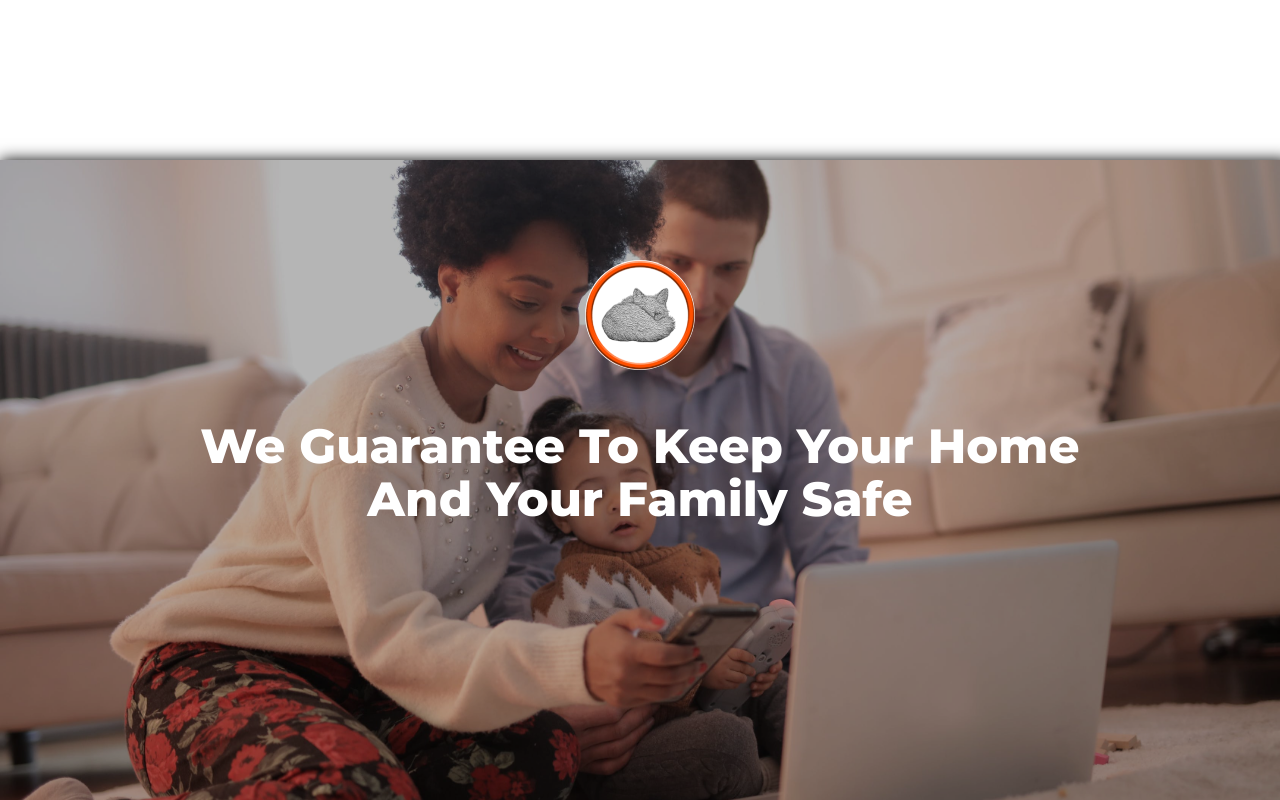
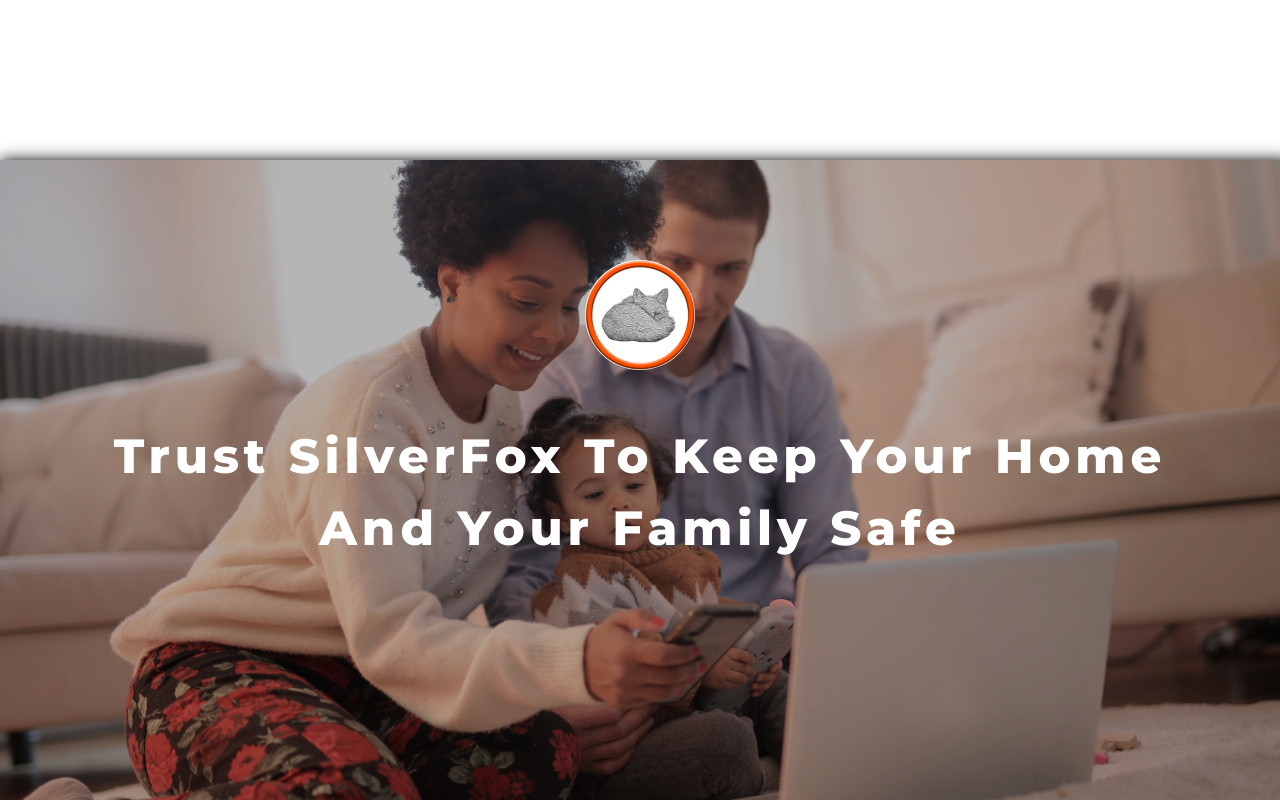
Before and after one commit to iamjmitch/silverfox, a Gatsby site: page / in a window 1280 px wide. Shown: the part 2192-2992 px from the top of the page. Built offline with nearby package versions, Linux system fonts and the light colour scheme; Gatsby itself is replaced by a stand-in of ours.

Commit message:
css tweak

```diff
--- a/src/components/subSections/fullWidthImage.js
+++ b/src/components/subSections/fullWidthImage.js
@@ -46,13 +46,18 @@
         flexDirection="column"
         height="auto"
         alignItems="center"
-        otherCss="z-index:1;"
+        otherCss="z-index:1; h3{letter-spacing:0.1em;}"
       >
         <ImageContainer>
           <img src="./images/fox.png" />
         </ImageContainer>
-        <StyledH3 fontWeight="800" color="white" margin="50px 0 0 0">
-          We Guarantee to Keep Your Home
+        <StyledH3
+          fontWeight="800"
+          color="white"
+          margin="50px 0 0 0"
+          lineHeight="1.5em"
+        >
+          Trust SilverFox to Keep Your Home
           <br /> and Your Family Safe
         </StyledH3>
       </Container>
```
